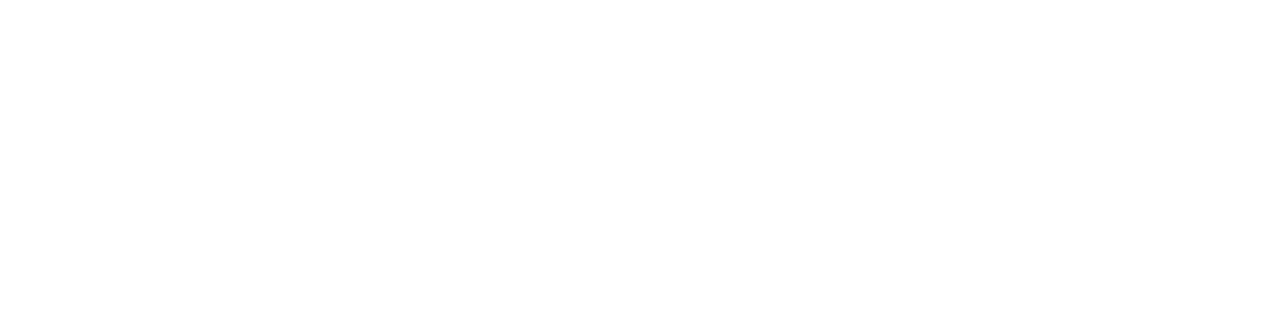
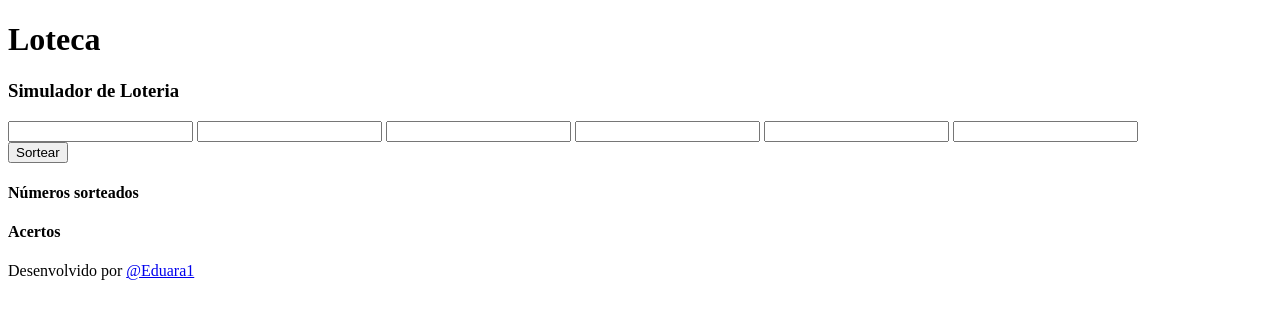
Before and after one commit to Eduara1/loteca_mat, a plain HTML site: page index.html in a window 1280 px wide. Drawn offline with Linux system fonts and the light colour scheme.

Commit message:
finalizacao do html

```diff
--- a/index.html
+++ b/index.html
@@ -7,6 +7,33 @@
     <title>Loteca - simulador de loteria</title>
 </head>
 <body>
+    <header>
+        <h1>Loteca</h1>
+        <h3>Simulador de Loteria</h3>
+    </header>
+    <div class="selecao">
+<input type="number" id= "num1" class="num">
+<input type="number" id= "num2" class="num">
+<input type="number" id= "num3" class="num">
+<input type="number" id= "num4" class="num">
+<input type="number" id= "num5" class="num">
+<input type="number" id= "num6" class="num">
+</div>
 
+<button>Sortear</button>
+
+<div class="sorteio">
+    <h4>Números sorteados</h4>
+    <p id= "Sorteados"></p>
+
+</div>
+<div class="acertos">
+    <h4>Acertos</h4>
+    <p id="acertos"></p>
+</div>
+
+<footer>
+    <p>Desenvolvido por <a href="https://github.com/Eduara1">@Eduara1</a></p>
+</footer>
 </body>
 </html>
```
